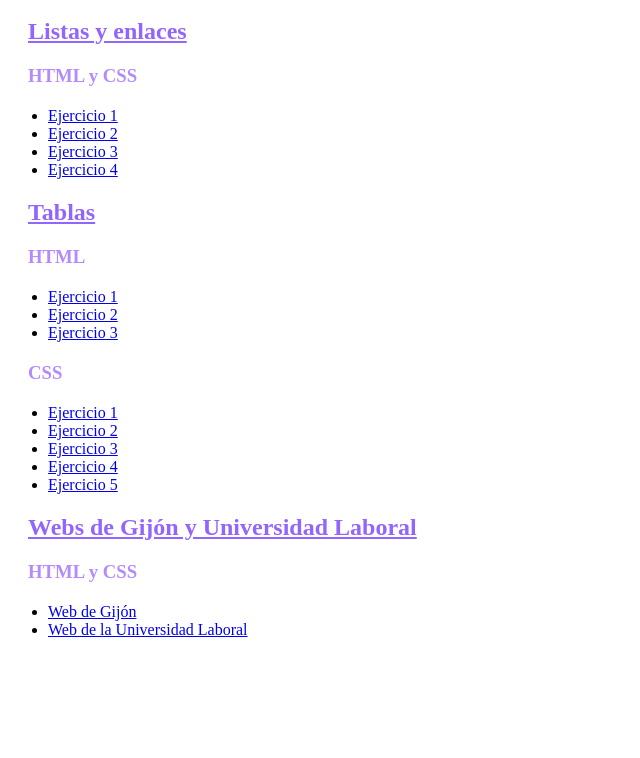
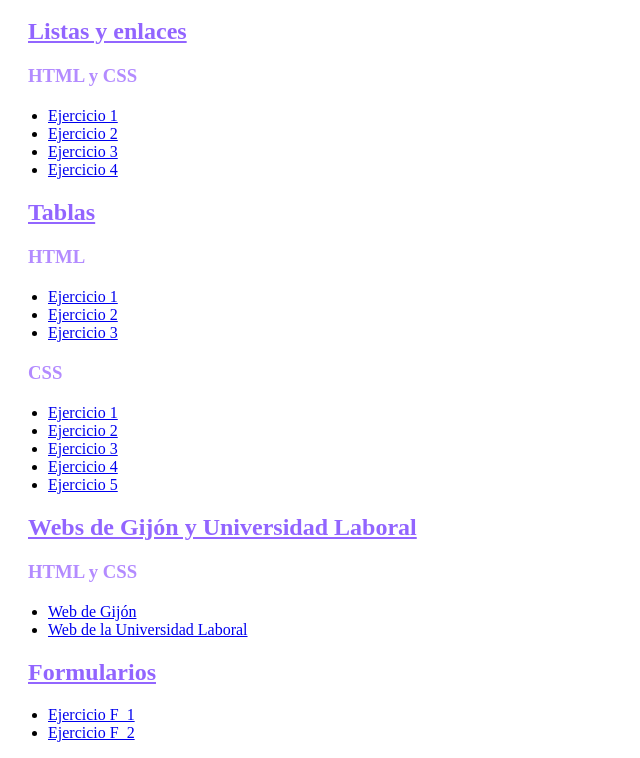
Before and after one commit to estefaniasl92/ejerciciosHTMLyCSS, a plain HTML site: page index.html in a window 1280 px wide. Shown: the part 1205-1963 px from the top of the page, without its empty margins (0-640 px from the left). Before the commit the page ends 1860 px from the top, so only its background shows below. Drawn offline with Linux system fonts and the light colour scheme.

Commit message:
formularios

```diff
--- a/index.html
+++ b/index.html
@@ -123,5 +123,11 @@
         <li><a href="Gijon y Universidad Laboral/gijon.html">Web de Gijón</a></li>
         <li><a href="Gijon y Universidad Laboral/universidad-laboral.html">Web de la Universidad Laboral</a></li>
     </ul>
+
+    <h2>Formularios</h2>
+    <ul>
+        <li><a href="Formularios/Ejercicio F_1.html">Ejercicio F_1</a></li>
+        <li><a href="Formularios/Ejercicio F_2.html">Ejercicio F_2</a></li>
+    </ul>
 </body>
 </html>
```
